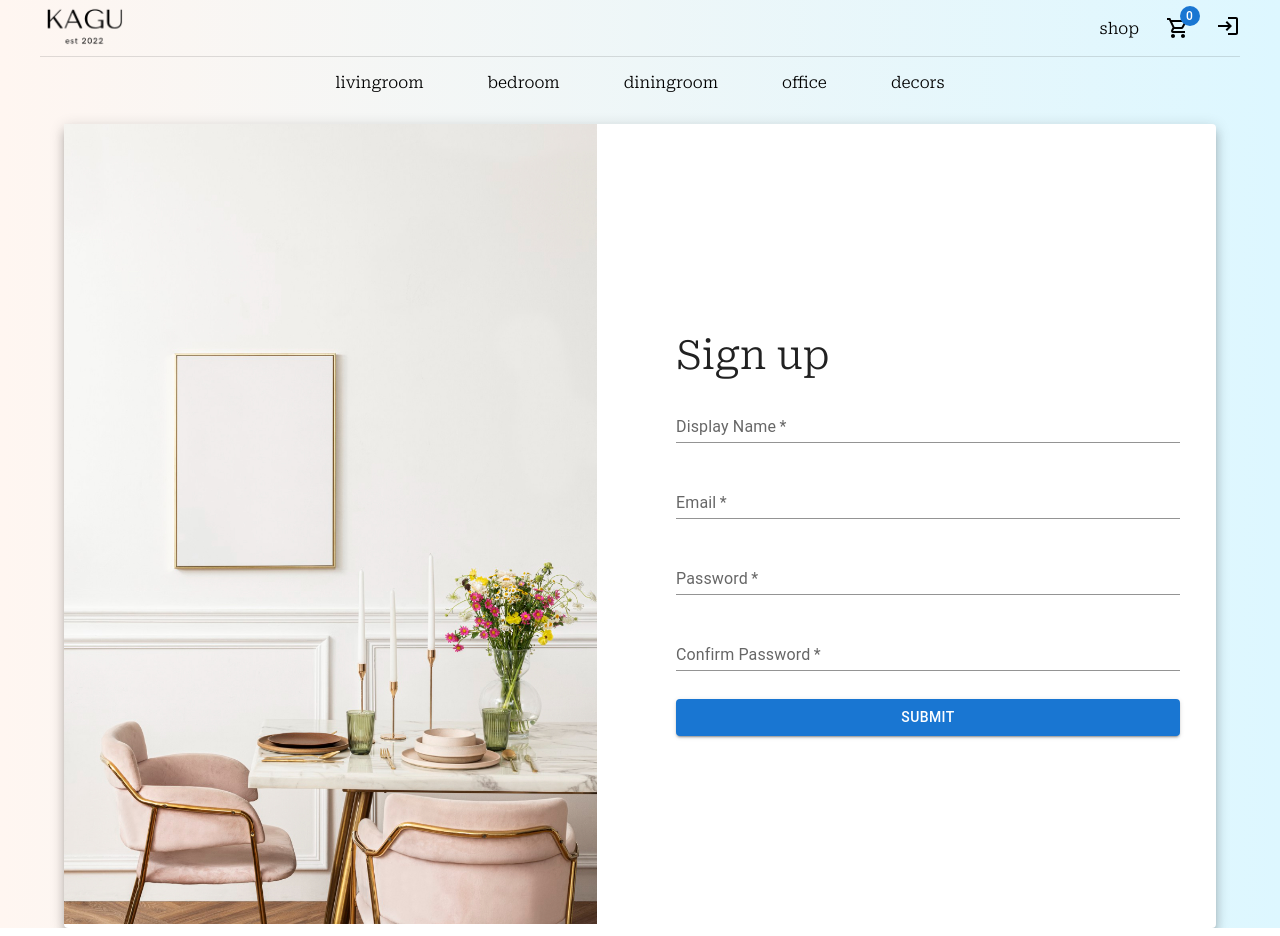
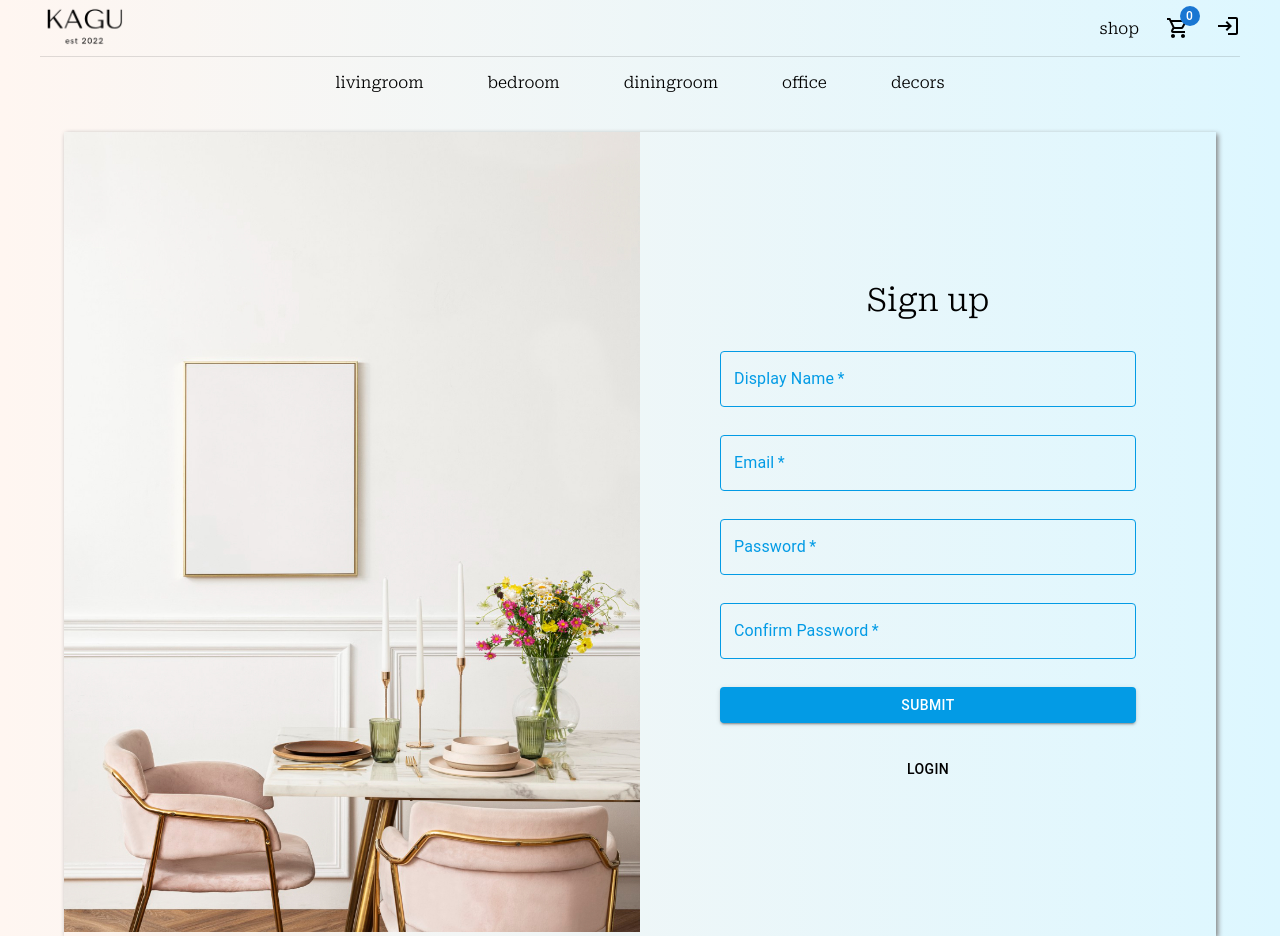
Before and after one commit to stevenabuan/kagu, a React (Create React App) app: page /signup in a window 1280 px wide. Built offline with nearby package versions, Linux system fonts and the light colour scheme; no server answers; the database is empty.

Commit message:
edit footer and media queries for signin and signup

```diff
--- a/src/components/footer/footer.jsx
+++ b/src/components/footer/footer.jsx
@@ -1,42 +1,23 @@
-import { Stack, Grid, Divider, Container, Link } from "@mui/material";
-import LocalPhoneIcon from "@mui/icons-material/LocalPhone";
-import EmailIcon from "@mui/icons-material/Email";
+import { Stack, Divider, Container } from "@mui/material";
 
 const Footer = () => {
   return (
-    <Container maxWidth="xl">
-      <Stack marginBottom={2}>
-        <Divider color="#fff" sx={{ marginBottom: "1rem" }} />
-        <Grid container>
-          <Grid item xs={12} md={6}>
-            <p>About us</p>
-            <p style={{ marginBottom: "1rem", maxInlineSize: "40rem" }}>
-              Lorem ipsum dolor sit amet consectetur adipisicing elit.
-              Recusandae, asperiores beatae animi nam illum nobis libero facere
-              doloribus quis, esse qui corrupti rerum quaerat distinctio saepe
-              tenetur nemo eaque sit!
-            </p>
-          </Grid>
-          <Grid item xs={12} md={6}>
-            <Stack>
-              <p>Contact us</p>
-              <Stack direction="row" spacing={2} marginTop={1}>
-                <Link>
-                  <LocalPhoneIcon />
-                </Link>
-                <p>+12 345 6789</p>
-              </Stack>
-              <Stack direction="row" spacing={2}>
-                <Link>
-                  <EmailIcon />
-                </Link>
-                <p>kagu@email.com</p>
-              </Stack>
-              <p>Copyright &copy; KAGU 2022 </p>
-              <p>All rights reserved.</p>
-            </Stack>
-          </Grid>
-        </Grid>
+    <Container
+      className="bottom-nav"
+      sx={{
+        bottom: 0,
+        right: 0,
+        left: 0,
+        position: "absolute",
+        fontSize: "0.8rem",
+        justifySelf: "center",
+      }}
+      maxWidth="xl"
+    >
+      <Divider color="#fff" sx={{ marginBottom: "0.6rem" }} />
+      <Stack textAlign="center">
+        <p>Copyright &copy; KAGU 2022 </p>
+        <p>All rights reserved.</p>
       </Stack>
     </Container>
   );
--- a/src/components/sign-up-form/sign-up-form.jsx
+++ b/src/components/sign-up-form/sign-up-form.jsx
@@ -1,12 +1,11 @@
 import { useState } from "react";
+import { Link } from "react-router-dom";
 import {
   Stack,
   TextField,
   Button,
   Grid,
-  Box,
   Container,
-  Paper,
   Alert,
 } from "@mui/material";
 import ImageSignUp from "../../assets/signup-img.jpg";
@@ -66,25 +65,23 @@ const SignUpForm = () => {
   return (
     <div>
       <Container maxWidth="lg">
-        <Paper elevation={8}>
         <Grid
+          className="sign-up-grid"
           container
           sx={{
             alignItems: "center",
             justifyContent: "center",
-              mt: "1rem",
+            mt: "1.5rem",
           }}
         >
-            <Grid item xs={12} sm={6}>
-              <Box xs={12} sm={6}>
+          <Grid className="signup-img-container" item xs={12} sm={6}>
             <img
               className="sign-up-image"
               src={ImageSignUp}
               alt="ImageSignUp"
             />
-              </Box>
           </Grid>
-            <Grid item xs={12} sm={6} px={4.5}>
+          <Grid className="signup-container" item xs={12} sm={6}>
             {alert ? (
               <Alert severity="error" mb={2}>
                 {alertContent}
@@ -92,17 +89,28 @@ const SignUpForm = () => {
             ) : (
               <></>
             )}
-              <Box sx={{ marginBottom: 2, fontSize: 40, marginTop: 2 }}>
-                Sign up
-              </Box>
-              <Stack>
+            <p className="signup-text">Sign up</p>
+            <Stack className="signup-form-container">
               <form onSubmit={handleSubmit}>
                 <Stack spacing={3.5}>
                   <TextField
-                      color="secondary"
+                    sx={{
+                      "& .MuiInputLabel-root": { color: "#039be5" },
+                      "& .MuiFormLabel-root.Mui-focused": {
+                        color: "#039be5",
+                      },
+                      "& .MuiOutlinedInput-root": {
+                        "& > fieldset": { borderColor: "#039be5" },
+                      },
+                      "& .MuiOutlinedInput-root.Mui-focused": {
+                        "& > fieldset": {
+                          borderColor: "#039be5",
+                        },
+                      },
+                    }}
                     label="Display Name"
                     type="text"
-                      variant="standard"
+                    variant="outlined"
                     required
                     onChange={handleChange}
                     name="displayName"
@@ -110,10 +118,23 @@ const SignUpForm = () => {
                   />
 
                   <TextField
-                      color="secondary"
+                    sx={{
+                      "& .MuiInputLabel-root": { color: "#039be5" },
+                      "& .MuiFormLabel-root.Mui-focused": {
+                        color: "#039be5",
+                      },
+                      "& .MuiOutlinedInput-root": {
+                        "& > fieldset": { borderColor: "#039be5" },
+                      },
+                      "& .MuiOutlinedInput-root.Mui-focused": {
+                        "& > fieldset": {
+                          borderColor: "#039be5",
+                        },
+                      },
+                    }}
                     label="Email"
                     type="email"
-                      variant="standard"
+                    variant="outlined"
                     required
                     onChange={handleChange}
                     name="email"
@@ -121,10 +142,23 @@ const SignUpForm = () => {
                   />
 
                   <TextField
-                      color="secondary"
+                    sx={{
+                      "& .MuiInputLabel-root": { color: "#039be5" },
+                      "& .MuiFormLabel-root.Mui-focused": {
+                        color: "#039be5",
+                      },
+                      "& .MuiOutlinedInput-root": {
+                        "& > fieldset": { borderColor: "#039be5" },
+                      },
+                      "& .MuiOutlinedInput-root.Mui-focused": {
+                        "& > fieldset": {
+                          borderColor: "#039be5",
+                        },
+                      },
+                    }}
                     label="Password"
                     type="password"
-                      variant="standard"
+                    variant="outlined"
                     required
                     onChange={handleChange}
                     name="password"
@@ -132,25 +166,44 @@ const SignUpForm = () => {
                   />
 
                   <TextField
-                      color="secondary"
+                    sx={{
+                      "& .MuiInputLabel-root": { color: "#039be5" },
+                      "& .MuiFormLabel-root.Mui-focused": {
+                        color: "#039be5",
+                      },
+                      "& .MuiOutlinedInput-root": {
+                        "& > fieldset": { borderColor: "#039be5" },
+                      },
+                      "& .MuiOutlinedInput-root.Mui-focused": {
+                        "& > fieldset": {
+                          borderColor: "#039be5",
+                        },
+                      },
+                    }}
                     label="Confirm Password"
                     type="password"
-                      variant="standard"
+                    variant="outlined"
                     required
                     onChange={handleChange}
                     name="confirmPassword"
                     value={confirmPassword}
                   />
 
-                    <Button variant="contained" type="submit">
+                  <Button
+                    className="sign-up-btn"
+                    variant="contained"
+                    type="submit"
+                  >
                     Submit
+                  </Button>
+                  <Button>
+                    <Link to={"/signin"}>Login</Link>
                   </Button>
                 </Stack>
               </form>
             </Stack>
           </Grid>
         </Grid>
-        </Paper>
       </Container>
     </div>
   );
--- a/src/components/sign-up-form/sign-up-form.scss
+++ b/src/components/sign-up-form/sign-up-form.scss
@@ -1,4 +1,55 @@
+.sign-up-grid {
+  box-shadow: 2px 2px 5px gray;
+  .signup-text {
+    font-size: 2rem;
+    text-align: center;
+  }
+}
+.signup-container {
+  padding: 0 5rem;
+}
+
 .sign-up-image {
-  max-width: 35rem;
+  width: 36rem;
   height: 50rem;
 }
+.signup-form-container {
+  margin-top: 2rem;
+  .sign-up-btn {
+    background-color: #039be5;
+  }
+}
+
+@media (max-width: 900px) {
+  .sign-up-grid {
+    box-shadow: 0 0;
+  }
+  .signup-container {
+    padding: 0;
+  }
+  .signup-img-container {
+    display: none;
+  }
+  .sign-up-image {
+    display: none;
+  }
+  .signup-text {
+    font-size: 1.5rem;
+    margin-top: 4rem;
+    margin-bottom: 1rem;
+  }
+}
+
+@media (min-width: 901px) and (max-width: 1200px) {
+  .signup-container {
+    padding: 0 3rem;
+  }
+
+  .sign-up-image {
+    width: 31rem;
+  }
+  .signup-text {
+    font-size: 1.5rem;
+    margin-bottom: 1rem;
+  }
+}
--- a/src/routes/navigation/navigation.jsx
+++ b/src/routes/navigation/navigation.jsx
@@ -6,14 +6,10 @@ import { signOutUser } from "../../utils/firebase/firebase.utils";
 import CartIcon from "../../components/cart-icon/cart-icon";
 import CartDropdown from "../../components/cart-dropdown/cart-dropdown";
 
-import { Tooltip, Container, Divider, Box, Button } from "@mui/material";
+import { Tooltip, Container, Divider } from "@mui/material";
 import mainLogo from "../../assets/kagu-main-logo.png";
 import LoginIcon from "@mui/icons-material/Login";
 import LogoutIcon from "@mui/icons-material/Logout";
-import HomeIcon from "@mui/icons-material/Home";
-import ShoppingCartIcon from "@mui/icons-material/ShoppingCart";
-// import PersonIcon from "@mui/icons-material/Person";
-import StoreIcon from "@mui/icons-material/Store";
 import "./navigation.scss";
 
 const Navigation = () => {
@@ -88,21 +84,6 @@ const Navigation = () => {
           </div>
         </div>
 
-        <Box className="bottom-nav">
-          <Button href="/">
-            <HomeIcon />
-          </Button>
-          <Button href="/shop">
-            <StoreIcon />
-          </Button>
-          <Button href="/checkout">
-            <ShoppingCartIcon />
-          </Button>
-          {/* <Button>
-            <PersonIcon />
-          </Button> */}
-        </Box>
-
         <Outlet />
       </Container>
     </Fragment>
--- a/src/routes/navigation/navigation.scss
+++ b/src/routes/navigation/navigation.scss
@@ -35,28 +35,9 @@ hr {
   }
 }
 
-.bottom-nav {
-  background: rgba(255, 217, 192, 0.3);
-  width: 100vw;
-  position: fixed;
-  z-index: 10;
-  left: 50%;
-  transform: translateX(-50%);
-  bottom: 0;
-  padding: 0.5rem 0;
-  display: flex;
-  justify-content: center;
-  gap: 2rem;
-  // display: none;
-  opacity: 0;
-}
-
 @media (max-width: 600px) {
   .mid-navlinks-container {
     display: none;
-  }
-  .bottom-nav {
-    opacity: 1;
   }
 }
 
--- a/src/routes/sign-in/sign-in.jsx
+++ b/src/routes/sign-in/sign-in.jsx
@@ -9,9 +9,7 @@ import {
   TextField,
   Button,
   Grid,
-  Box,
   Container,
-  Paper,
   Typography,
   Alert,
 } from "@mui/material";
@@ -68,25 +66,23 @@ const SignInForm = () => {
   return (
     <div>
       <Container maxWidth="lg">
-        <Paper elevation={8}>
         <Grid
+          className="sign-in-grid"
           container
           sx={{
             alignItems: "center",
             justifyContent: "center",
-              mt: "1rem",
+            mt: "1.5rem",
           }}
         >
-            <Grid item xs={12} sm={6}>
-              <Box xs={12} sm={6}>
+          <Grid className="signin-img-container" item xs={12} md={6}>
             <img
               className="sign-in-image"
               src={ImageSignIn}
               alt="ImageSignIn"
             />
-              </Box>
           </Grid>
-            <Grid item xs={12} sm={6} px={4.5}>
+          <Grid className="signin-container" item xs={12} sm={6}>
             {alert ? (
               <Alert severity="error" mb={2}>
                 {alertContent}
@@ -94,17 +90,28 @@ const SignInForm = () => {
             ) : (
               <></>
             )}
-              <Box sx={{ marginBottom: 2, fontSize: 40, marginTop: 2 }}>
-                Welcome back!
-              </Box>
-              <Stack>
+            <p className="welcome-text">Welcome back!</p>
+            <Stack className="signin-form-container">
               <form onSubmit={handleSubmit}>
                 <Stack spacing={3.5}>
                   <TextField
-                      color="secondary"
+                    sx={{
+                      "& .MuiInputLabel-root": { color: "#039be5" },
+                      "& .MuiFormLabel-root.Mui-focused": {
+                        color: "#039be5",
+                      },
+                      "& .MuiOutlinedInput-root": {
+                        "& > fieldset": { borderColor: "#039be5" },
+                      },
+                      "& .MuiOutlinedInput-root.Mui-focused": {
+                        "& > fieldset": {
+                          borderColor: "#039be5",
+                        },
+                      },
+                    }}
                     label="Email"
                     type="email"
-                      variant="standard"
+                    variant="outlined"
                     required
                     onChange={handleChange}
                     name="email"
@@ -112,23 +119,39 @@ const SignInForm = () => {
                   />
 
                   <TextField
-                      color="secondary"
+                    sx={{
+                      "& .MuiInputLabel-root": { color: "#039be5" },
+                      "& .MuiFormLabel-root.Mui-focused": {
+                        color: "#039be5",
+                      },
+                      "& .MuiOutlinedInput-root": {
+                        "& > fieldset": { borderColor: "#039be5" },
+                      },
+                      "& .MuiOutlinedInput-root.Mui-focused": {
+                        "& > fieldset": {
+                          borderColor: "#039be5",
+                        },
+                      },
+                    }}
                     label="Password"
                     type="password"
-                      variant="standard"
+                    variant="outlined"
                     required
                     onChange={handleChange}
                     name="password"
                     value={password}
                   />
 
-                    <Button variant="contained" type="submit">
+                  <Button
+                    className="sign-in-btn"
+                    variant="contained"
+                    type="submit"
+                  >
                     Continue
                   </Button>
-                    <Typography sx={{ textAlign: "center" }}>
-                      -- or --
-                    </Typography>
+                  <Typography sx={{ textAlign: "center" }}>-- or --</Typography>
                   <Button
+                    className="sign-in-google"
                     variant="outlined"
                     sx={{ mx: "auto" }}
                     onClick={() => {
@@ -152,7 +175,6 @@ const SignInForm = () => {
             </Stack>
           </Grid>
         </Grid>
-        </Paper>
       </Container>
     </div>
   );
--- a/src/routes/sign-in/sign-in.scss
+++ b/src/routes/sign-in/sign-in.scss
@@ -1,4 +1,51 @@
+.sign-in-grid {
+  box-shadow: 2px 2px 5px gray;
+  .welcome-text {
+    font-size: 2rem;
+    text-align: center;
+  }
+}
+.signin-container {
+  padding: 0 5rem;
+}
+
 .sign-in-image {
-  max-width: 35rem;
+  width: 36rem;
   height: 50rem;
 }
+.signin-form-container {
+  margin-top: 2rem;
+  .sign-in-btn {
+    background-color: #039be5;
+  }
+}
+
+@media (max-width: 900px) {
+  .sign-in-grid {
+    box-shadow: 0 0;
+  }
+  .signin-container {
+    padding: 0;
+  }
+  .sign-in-image {
+    display: none;
+  }
+  .welcome-text {
+    font-size: 1.5rem;
+    margin-top: 4rem;
+    margin-bottom: 1rem;
+  }
+}
+
+@media (min-width: 901px) and (max-width: 1200px) {
+  .signin-container {
+    padding: 0 3rem;
+  }
+  .sign-in-image {
+    width: 31rem;
+  }
+  .welcome-text {
+    font-size: 1.5rem;
+    margin-bottom: 1rem;
+  }
+}
```
Lines whose indentation alone changed are shown as unchanged.
